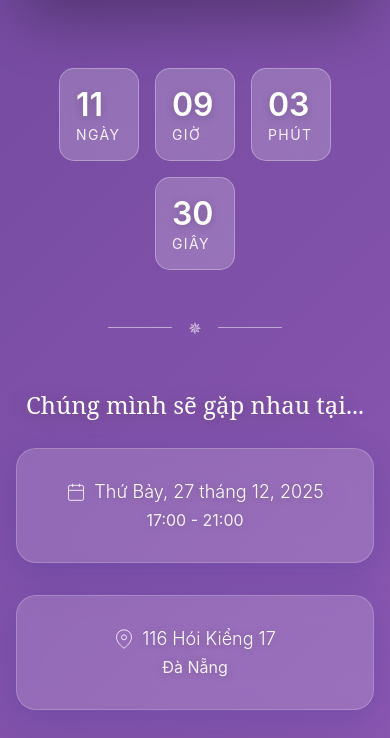
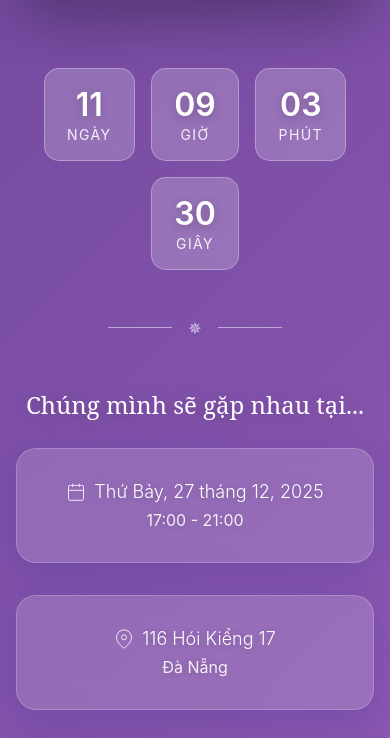
Before and after one commit to thngocph/home, a plain HTML site: page index.html in a window 390 px wide. Shown: the part 1088-1826 px from the top of the page. Drawn offline with Linux system fonts and the light colour scheme.

Commit message:
Update index.html

```diff
--- a/index.html
+++ b/index.html
@@ -202,6 +202,7 @@
       padding: 1.5rem 2rem;
       min-width: 100px;
       border: 1px solid rgba(255, 255, 255, 0.3);
+      text-align: center;
     }
 
     .countdown-number {
@@ -429,7 +430,7 @@
       }
 
       .countdown-item {
-        padding: 1rem 1rem;
+        padding: 1rem 1.4rem;
         min-width: 80px;
       }
 
```
